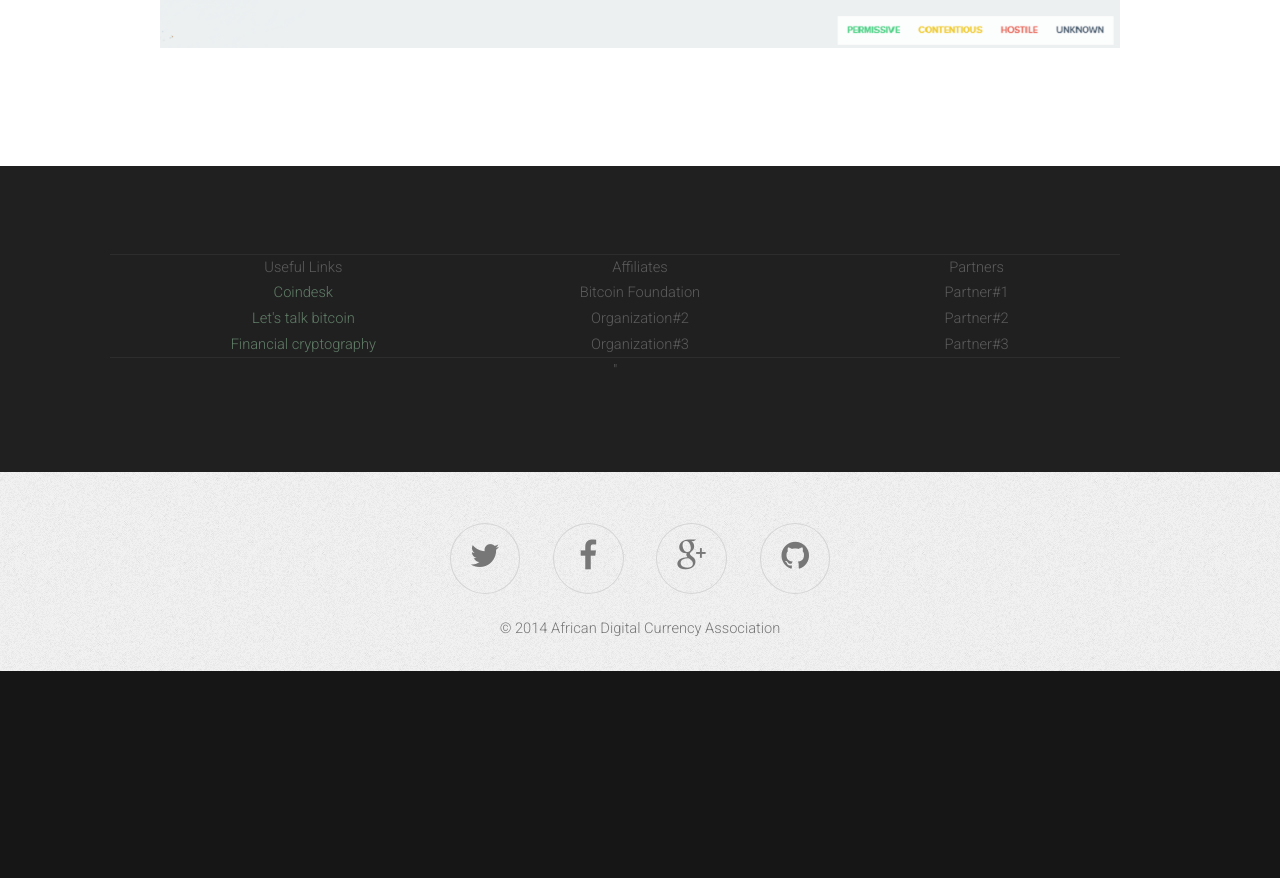
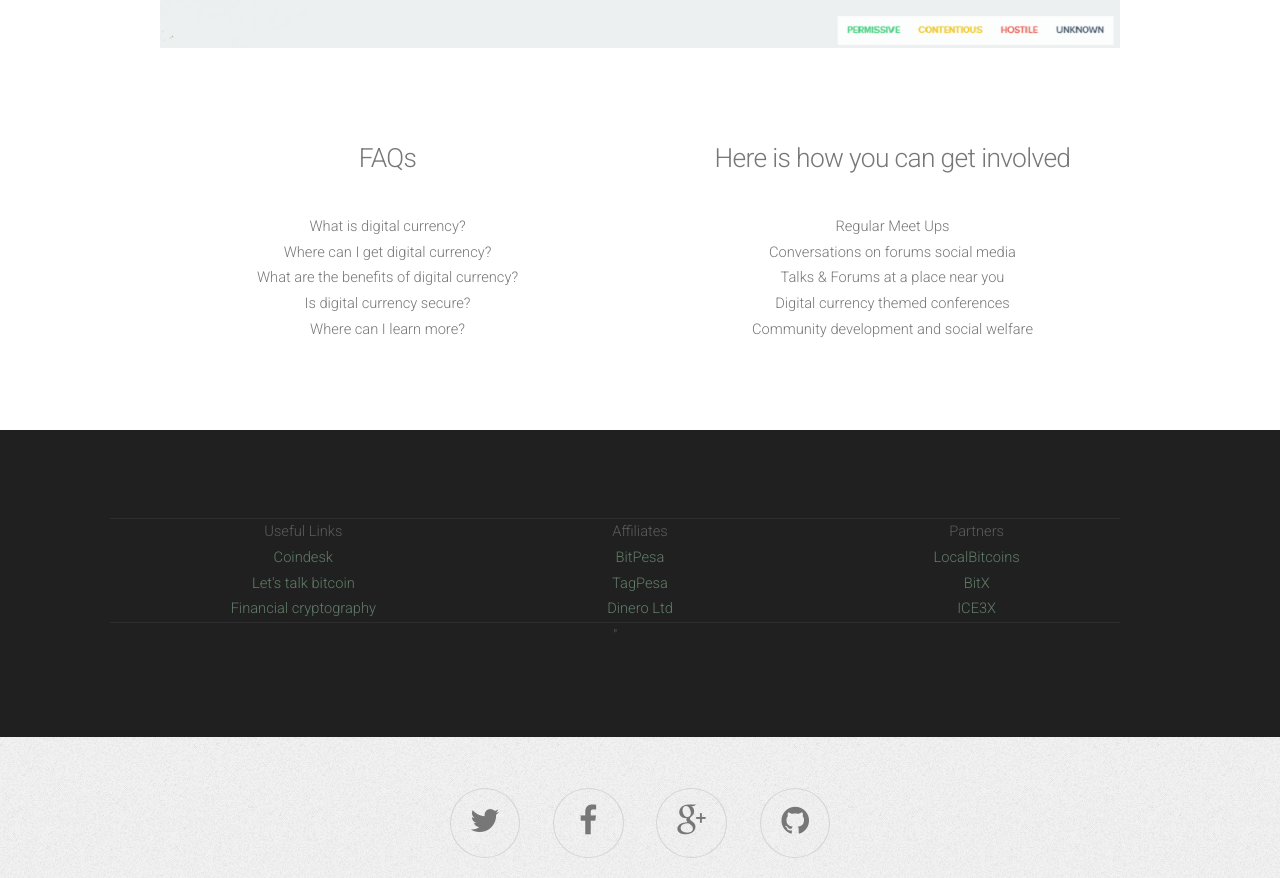
Before and after one commit to eljhkrr/adca, a plain HTML site: page index.html in a window 1280 px wide. Shown: the part 2421-3299 px from the top of the page. Before the commit the page ends 3092 px from the top, so only its background shows below. Drawn offline with nearby package versions, Linux system fonts and the light colour scheme.

Commit message:
Minor additions

```diff
--- a/index.html
+++ b/index.html
@@ -93,23 +93,42 @@
 					</section>
 
 				</div>
+				<div class="row">
 
-				<!--<div class="row">
+				</div>
+				<div class="row">
 					<section class="6u">
-						<a href="#" class="image full"><img src="images/pic03.jpg" alt=""></a>
+						<!--<a href="#" class="image full"><img src="images/pic03.jpg" alt=""></a>-->
 						<header>
-							<h2>Mauris vulputate dolor</h2>
+							<h2>FAQs</h2>
 						</header>
-						<p>In posuere eleifend odio. Quisque semper augue mattis wisi. Maecenas ligula. Pellentesque viverra vulputate enim. Aliquam erat volutpat. Donec leo, vivamus fermentum nibh in augue praesent a lacus at urna congue rutrum.</p>
+						<p></p>
+							<ul>
+								<li>What is digital currency?</li>
+								<li>Where can I get digital currency?</li>
+								<li>What are the benefits of digital currency?</li>
+								<li>Is digital currency secure?</li>
+								<li>Where can I learn more?</li>
+
+							</ul>
+
 					</section>
 					<section class="6u">
-						<a href="#" class="image full"><img src="images/pic04.jpg" alt=""></a>
+						<!--<a href="#" class="image full"><img src="images/pic04.jpg" alt=""></a>-->
 						<header>
-							<h2>Mauris vulputate dolor</h2>
+							<h2>Here is how you can get involved</h2>
 						</header>
-						<p>In posuere eleifend odio. Quisque semper augue mattis wisi. Maecenas ligula. Pellentesque viverra vulputate enim. Aliquam erat volutpat. Donec leo, vivamus fermentum nibh in augue praesent a lacus at urna congue rutrum.</p>
+						<p></p>
+							<ul>
+								<li>Regular Meet Ups</li>
+								<li>Conversations on forums social media</li>
+								<li>Talks & Forums at a place near you</li>
+								<li>Digital currency themed conferences</li>
+								<li>Community development and social welfare</li>
+							</ul>
+
 					</section>
-				</div>-->
+				</div>
 
 			</div>
 		</div>
@@ -121,25 +140,25 @@
 					<section class="4u">
 						Useful Links
 						<ul>
-							<li><a href="#">Coindesk</a></li>
-							<li><a href="#">Let's talk bitcoin</a></li>
-							<li><a href="#">Financial cryptography</a></li>
+							<li><a href="http://www.coindesk.com/">Coindesk</a></li>
+							<li><a href="https://financialcryptography.com/">Let's talk bitcoin</a></li>
+							<li><a href="http://letstalkbitcoin.com/">Financial cryptography</a></li>
 						</ul>
 					</section>
 					<section class="4u">
 						Affiliates
 						<ul>
-							<li>Bitcoin Foundation</li>
-							<li>Organization#2</li>
-							<li>Organization#3</li>
+							<li><a href="https://www.bitpesa.co/">BitPesa</a></li>
+							<li><a href="https://www.tagpesa.com/">TagPesa</a></li>
+							<li><a href="http://dineroltd.com/">Dinero Ltd</a></li>
 						</ul>
 					</section>
 					<section class="4u">
 						Partners
 						<ul>
-							<li>Partner#1</li>
-							<li>Partner#2</li>
-							<li>Partner#3</li>
+							<li><a href="https://localbitcoins.com/">LocalBitcoins</a></li>
+							<li><a href="https://bitx.co.za/">BitX</a></li>
+							<li><a href="https://ice3x.com/">ICE3X</a></li>
 						</ul>
 					</section>				"
 
```
